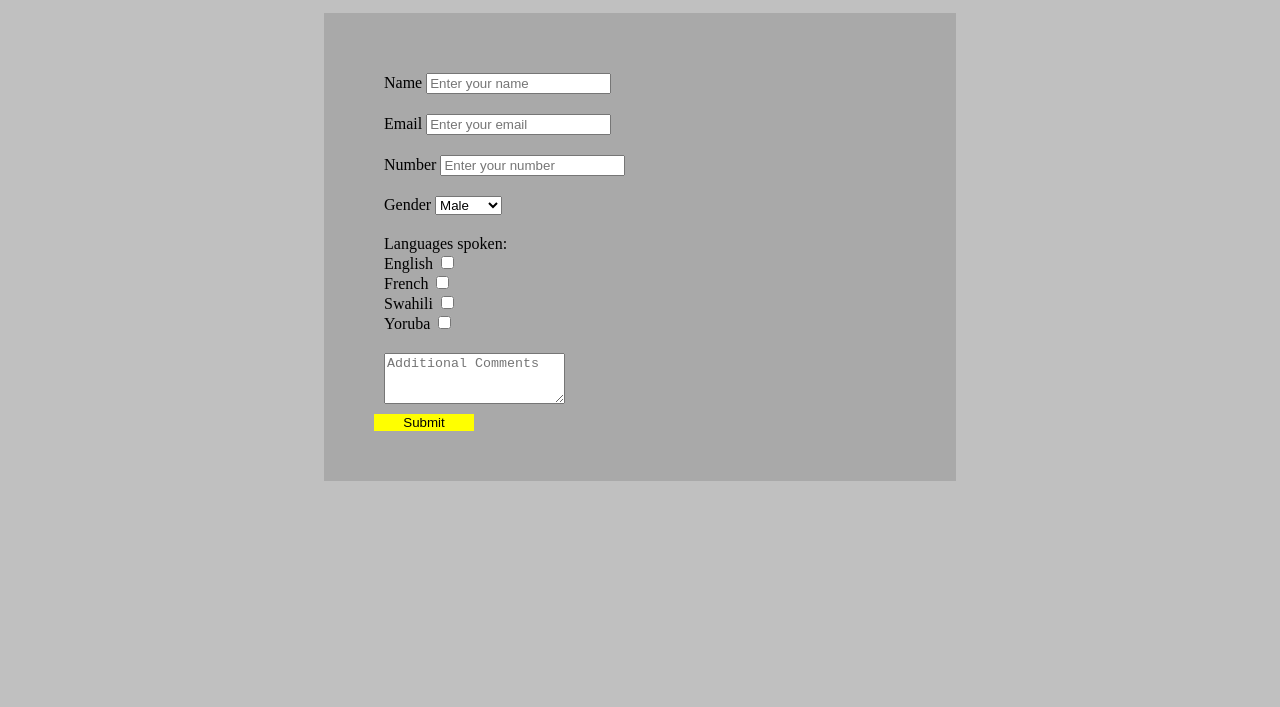
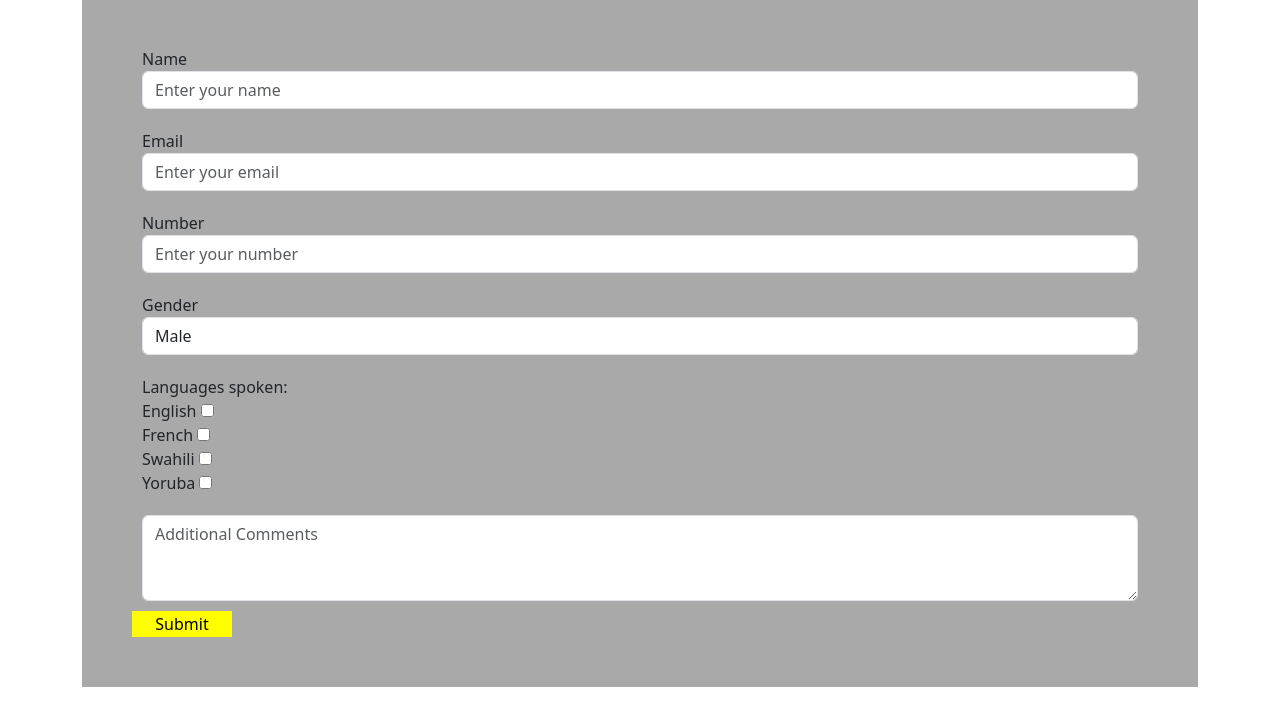
Before and after one commit to adelaykay/microverse, a plain HTML site: page index.html in a window 1280 px wide. Shown: the part 129-836 px from the top of the page. Before the commit the page ends 800 px from the top, so only its background shows below. Drawn offline with nearby package versions, Linux system fonts and the light colour scheme.

Commit message:
moved styles to css file

```diff
--- a/css/style.css
+++ b/css/style.css
@@ -0,0 +1,30 @@
+body {
+  background-color: silver;
+}
+
+h1 {
+  color: green;
+  position: float;
+}
+
+.container {
+margin: auto;
+width: 50%;
+padding: 20px;
+}
+
+form {
+background-color: darkgray;
+padding: 50px;
+}
+
+.form-group {
+padding: 10px;
+}
+
+button {
+background-color: yellow;
+border: none;
+width: 100px;
+margin-left: 10px;
+}
--- a/index.html
+++ b/index.html
@@ -1,41 +1,10 @@
-<style>
-  body {
-    background-color: silver;
-  }
-
-  h1 {
-    color: green;
-    position: float;
-  }
-
- .container {
-  margin: auto;
-  width: 50%;
-  padding: 20px;
- }
-
-form {
-  background-color: darkgray;
-  padding: 50px;
-}
-
-.form-group {
-  padding: 10px;
-}
-
-button {
-  background-color: yellow;
-  border: none;
-  width: 100px;
-}
-
-</style>
 <!DOCTYPE html>
 <html lang="en">
   <head>
     <meta charset="UTF-8" />
     <title>Fork Me! FCC: Test Suite Template</title>
     <link rel="stylesheet" href="css/style.css" />
+    <link href="https://cdn.jsdelivr.net/npm/bootstrap@5.3.0-alpha1/dist/css/bootstrap.min.css" rel="stylesheet" integrity="sha384-GLhlTQ8iRABdZLl6O3oVMWSktQOp6b7In1Zl3/Jr59b6EGGoI1aFkw7cmDA6j6gD" crossorigin="anonymous">
   </head>
 
   <body>
@@ -47,30 +16,31 @@ button {
       <form method="get"  id="survey-form">
         <div class="form-group">
           <label for="name" id="name-label">Name</label>
-          <input type="text" id="name" placeholder="Enter your name" />
+          <input class="form-control" type="text" id="name" placeholder="Enter your name" />
         </div>
         <div class="form-group">
           <label for="email" id="email-label">Email</label>
-          <input type="email" id="email" placeholder="Enter your email" />
+          <input class="form-control" type="email" id="email" placeholder="Enter your email" />
         </div>
         <div class="form-group">
           <label for="number" id="number-label">Number</label>
           <input
+          class="form-control"
             type="number"
             id="number"
             placeholder="Enter your number"
-            min=""
-            max="" />
+            min="6"
+            max="11"/>
         </div>
         <div class="form-group">
           <label for="gender">Gender</label>
-          <select id="dropdown">
+          <select id="dropdown" class="form-control">
             <option value="Male" name="gender">Male</option>
             <option value="Female" name="gender">Female</option>
             <option value="Other" name="gender">Other</option>
           </select>
         </div>
-        <div class="form-group">
+        <div class="form-group" class="form-control">
           <label for="language">Languages spoken:</label>
           <div>
             <label for="english">English</label>
@@ -90,7 +60,7 @@ button {
           </div>
         </div>
         <div class="form-group">
-          <textarea rows="3" placeholder="Additional Comments"></textarea>
+          <textarea class="form-control" rows="3" placeholder="Additional Comments"></textarea>
         </div>
         <button id="submit">Submit</button>
       </form>
```
